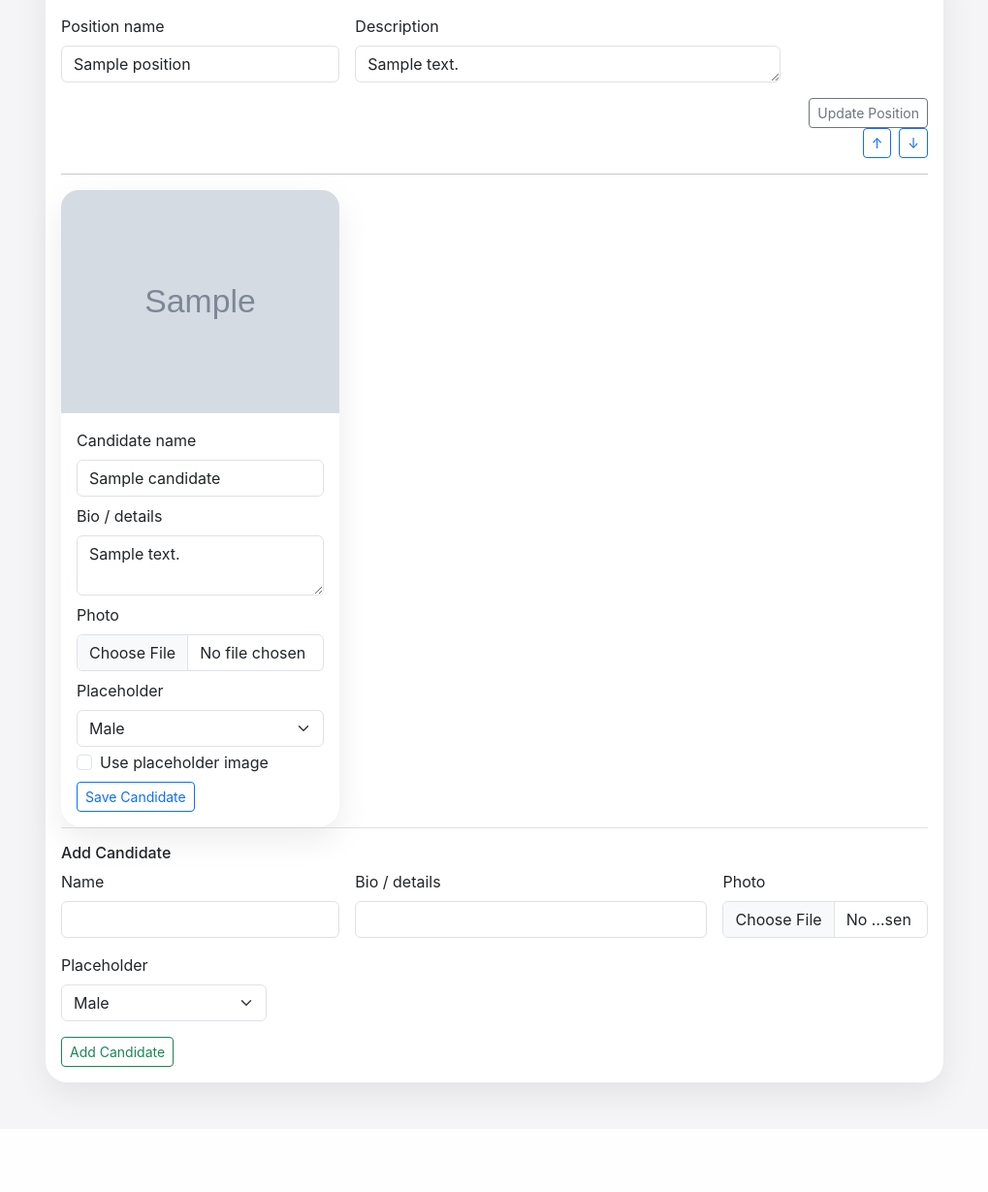
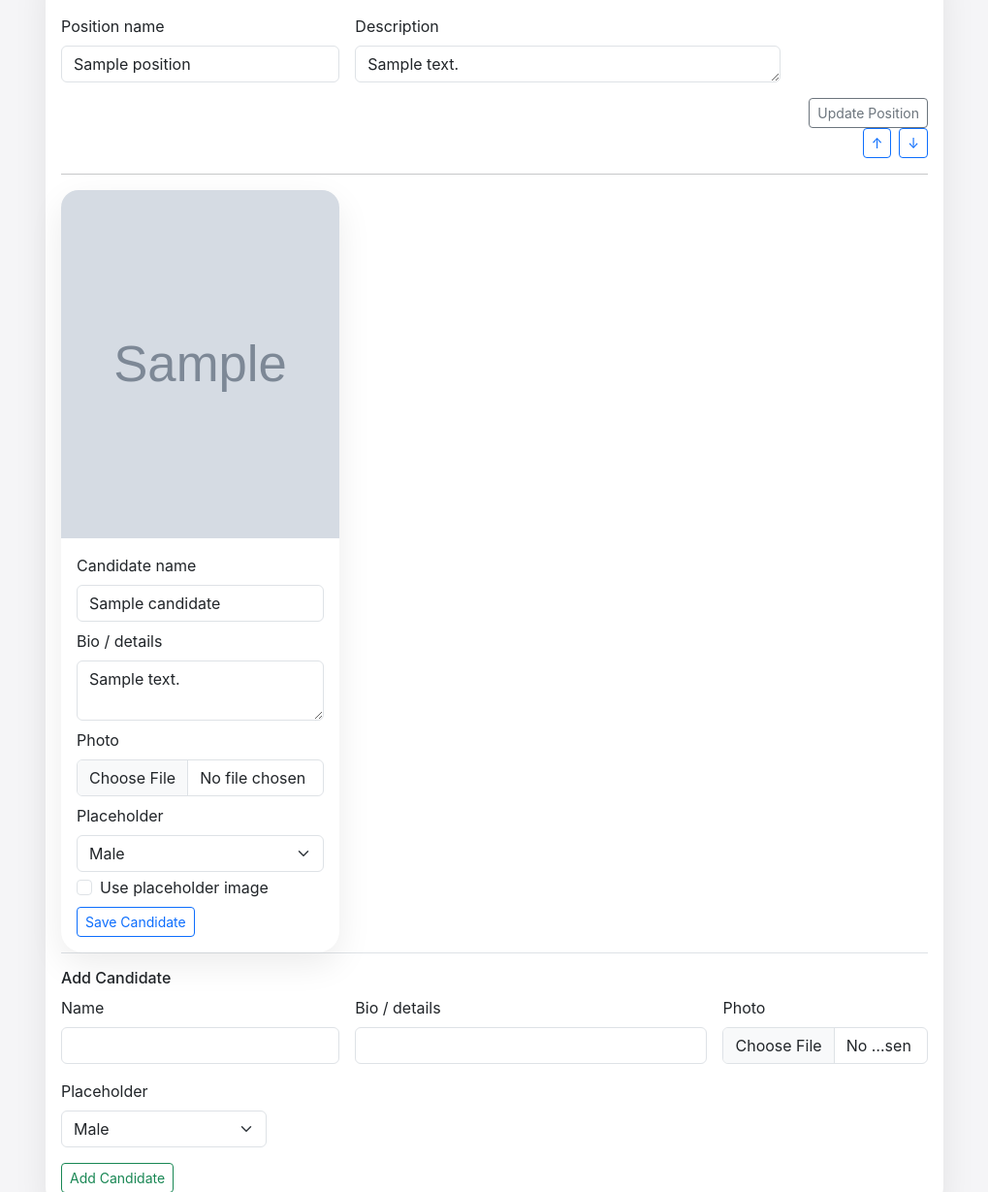
Before and after one commit to MehdiSheriff05/votilio, a Flask app: page /admin/elections/1/edit in a window 1280 px wide. Shown: the part 1075-2304 px from the top of the page at 97% size, without its empty margins (225-1244 px from the left). Before the commit the page ends 2218 px from the top, so only its background shows below. Run offline with Flask 3, Linux system fonts and the light colour scheme; the visitor is signed in with stand-in values (Sample User, id 1); tables that the repository leaves empty hold one stand-in row (values such as "Sample post"); grey boxes marked "Sample" are stand-in pictures.

Commit message:
Use 4:5 candidate image ratio

```diff
--- a/app/static/css/main.css
+++ b/app/static/css/main.css
@@ -31,8 +31,8 @@ body {
   border-radius: 18px 18px 0 0;
 }
 
-.ratio.ratio-5x4 {
-  --bs-aspect-ratio: 80%;
+.ratio.ratio-4x5 {
+  --bs-aspect-ratio: 125%;
 }
 
 .candidate-card {
--- a/app/templates/admin/election_edit.html
+++ b/app/templates/admin/election_edit.html
@@ -149,7 +149,7 @@
                 {% else %}
                   {% set candidate_image = url_for('static', filename='img/placeholder-male.png') %}
                 {% endif %}
-                <div class="ratio ratio-5x4">
+                <div class="ratio ratio-4x5">
                   <img src="{{ candidate_image }}" class="candidate-photo" alt="{{ candidate.name }}" loading="lazy" decoding="async">
                 </div>
                 <div class="card-body">
--- a/app/templates/public/ballot.html
+++ b/app/templates/public/ballot.html
@@ -47,7 +47,7 @@
                 {% else %}
                   {% set candidate_image = url_for('static', filename='img/placeholder-male.png') %}
                 {% endif %}
-                <div class="ratio ratio-5x4 mb-3">
+                <div class="ratio ratio-4x5 mb-3">
                   <img src="{{ candidate_image }}" class="candidate-photo" alt="{{ candidate.name }}" loading="lazy" decoding="async">
                 </div>
                 <div class="px-3 pb-3 d-flex flex-column h-100">
```
